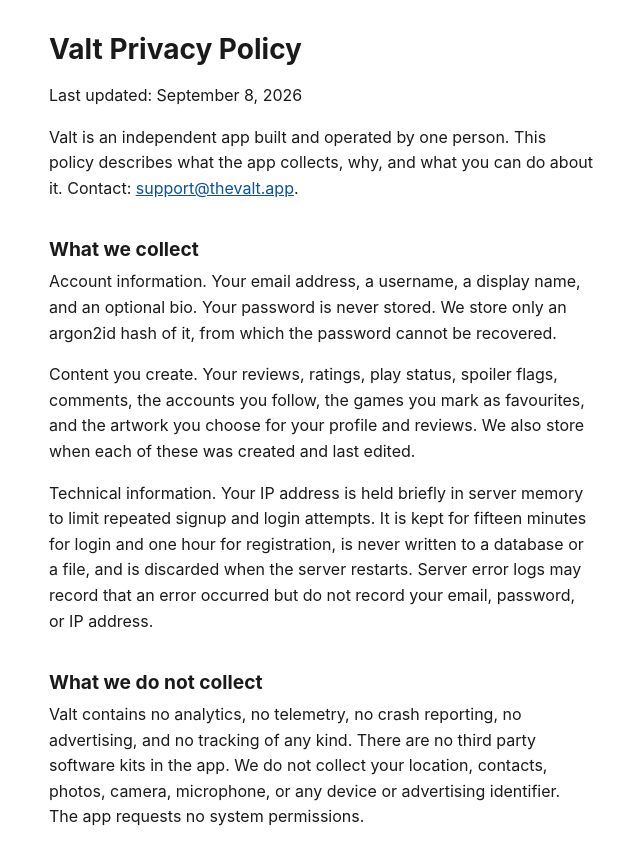
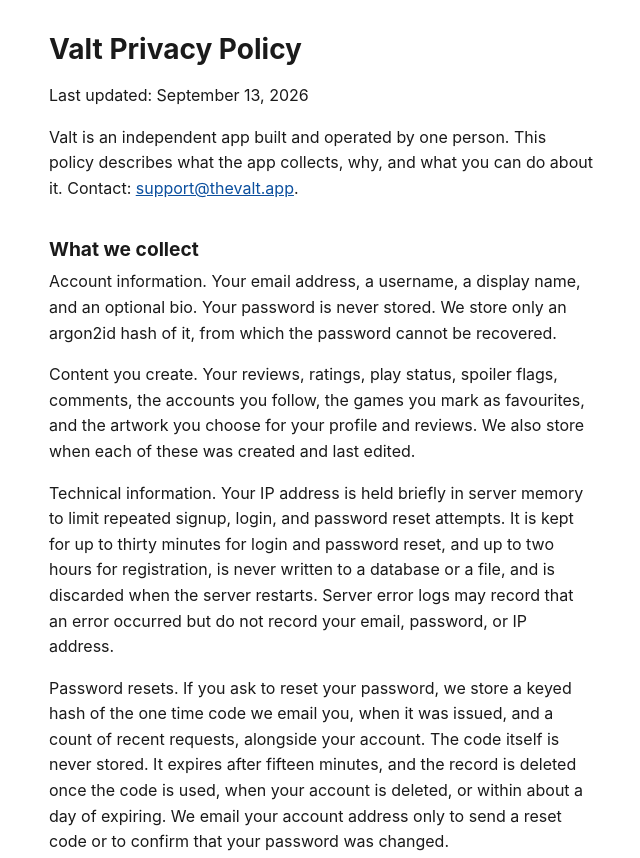
Before and after one commit to ryansaharwork/valt-site, a plain HTML site: page privacy.html in a window 1280 px wide. Shown: the top 858 px of the page, without its empty margins (319-959 px from the left). Drawn offline with Linux system fonts and the light colour scheme.

Commit message:
Privacy: password reset, corrected IP retention, SES feedback

```diff
--- a/privacy.html
+++ b/privacy.html
@@ -10,7 +10,7 @@
 <main>
 <h1>Valt Privacy Policy</h1>
 
-<p>Last updated: September 8, 2026</p>
+<p>Last updated: September 13, 2026</p>
 
 <p>Valt is an independent app built and operated by one person. This policy describes what the app collects, why, and what you can do about it. Contact: <a href="mailto:support@thevalt.app">support@thevalt.app</a>.</p>
 
@@ -20,7 +20,9 @@
 
 <p>Content you create. Your reviews, ratings, play status, spoiler flags, comments, the accounts you follow, the games you mark as favourites, and the artwork you choose for your profile and reviews. We also store when each of these was created and last edited.</p>
 
-<p>Technical information. Your IP address is held briefly in server memory to limit repeated signup and login attempts. It is kept for fifteen minutes for login and one hour for registration, is never written to a database or a file, and is discarded when the server restarts. Server error logs may record that an error occurred but do not record your email, password, or IP address.</p>
+<p>Technical information. Your IP address is held briefly in server memory to limit repeated signup, login, and password reset attempts. It is kept for up to thirty minutes for login and password reset, and up to two hours for registration, is never written to a database or a file, and is discarded when the server restarts. Server error logs may record that an error occurred but do not record your email, password, or IP address.</p>
+
+<p>Password resets. If you ask to reset your password, we store a keyed hash of the one time code we email you, when it was issued, and a count of recent requests, alongside your account. The code itself is never stored. It expires after fifteen minutes, and the record is deleted once the code is used, when your account is deleted, or within about a day of expiring. We email your account address only to send a reset code or to confirm that your password was changed.</p>
 
 <h2>What we do not collect</h2>
 
@@ -35,6 +37,8 @@
 <p>Game information and artwork come from IGDB, owned by Twitch. When you search for a game, the text you type is sent to IGDB to run the search. Game cover and background images are loaded by your device directly from IGDB's image servers, which means IGDB receives your device's IP address for those requests. IGDB's own handling of that data is governed by Twitch's privacy notice.</p>
 
 <p>Valt runs on Amazon Web Services in the United States. AWS stores and processes the data described above on our behalf.</p>
+
+<p>Email is sent through Amazon Simple Email Service. If a message to you cannot be delivered, or you mark one as spam, Amazon reports your address to our support inbox so we can stop sending to it.</p>
 
 <p>We do not sell your data, share it with advertisers, or transfer it to data brokers.</p>
 
```
